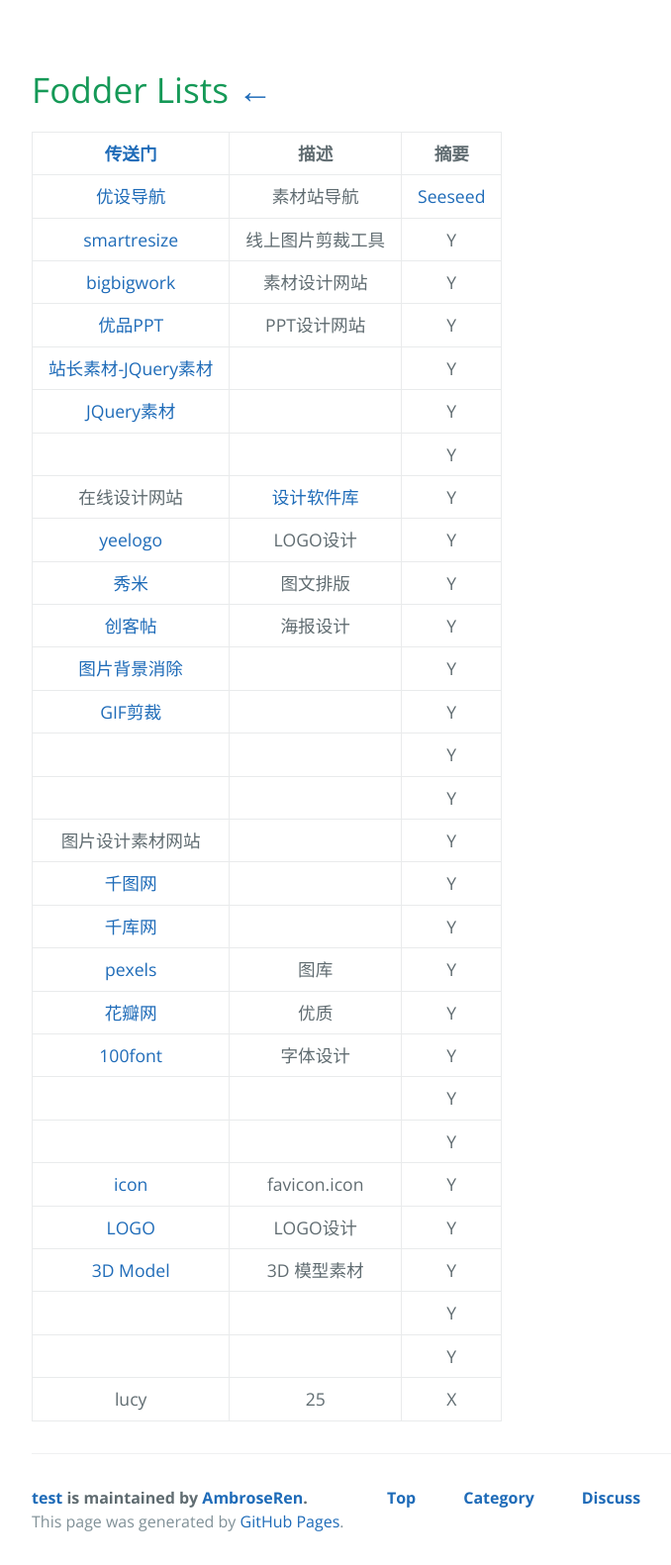
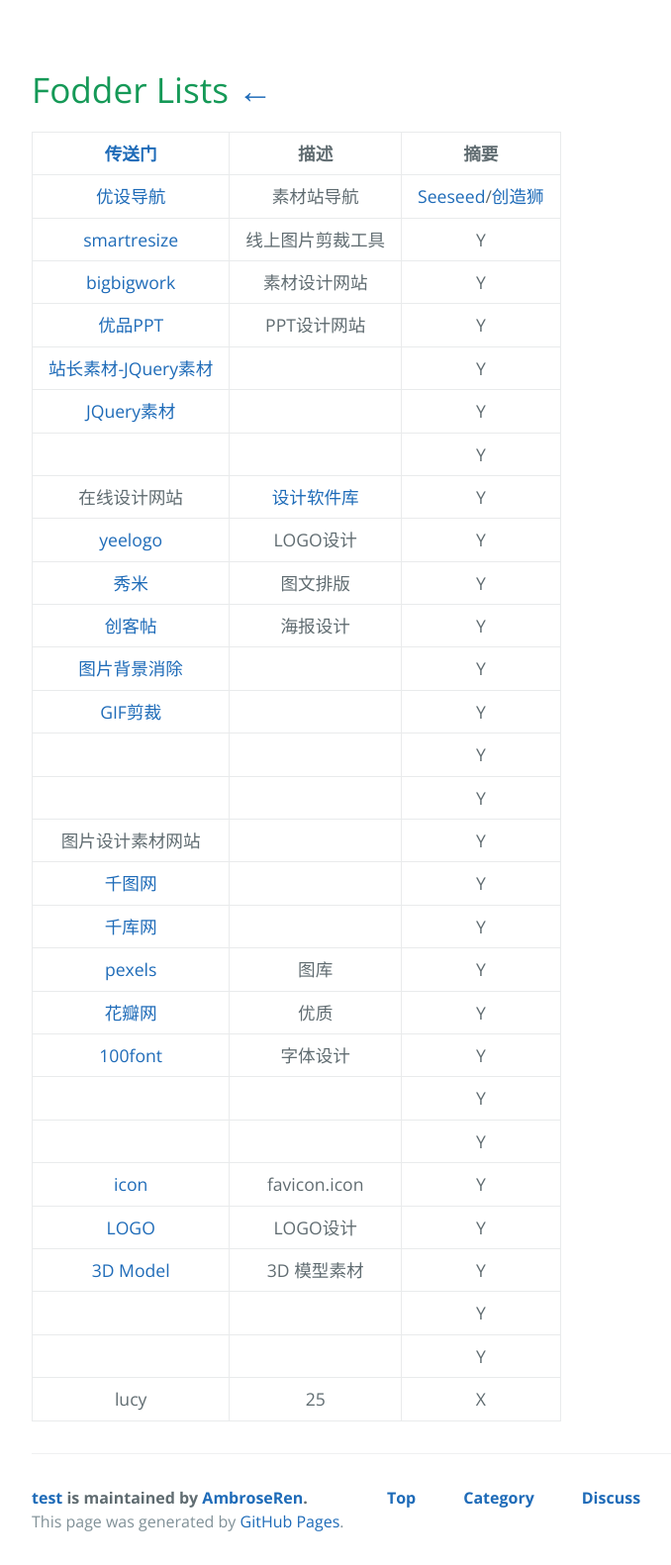
Before and after one commit to AmbroseRen/test, a Jekyll site: the page built from Data/Fodder/index.md, in a window 1280 px wide. Shown: the whole page at 99% size, without its empty margins (192-870 px from the left). Built offline with Jekyll 4.4.1, drawn with Linux system fonts in a browser that asks for light colours; nearby versions of some CDN libraries; our own code applies the rules of GitHub Pages for plain Markdown files; library files that are not in the unit come from our copies; the repository's description, which GitHub fills in, is left out.

Commit message:
Update index.md

```diff
--- a/Data/Fodder/index.md
+++ b/Data/Fodder/index.md
@@ -20,7 +20,7 @@
 
 | [传送门](../../navigation.md#fodder) | 描述 | 摘要 |
 |:---:|:---:|:---:|
-| [优设导航](https://hao.uisdc.com/) | 素材站导航 | [Seeseed](https://www.seeseed.com/) |
+| [优设导航](https://hao.uisdc.com/) | 素材站导航 | [Seeseed](https://www.seeseed.com/)/[创造狮](http://chuangzaoshi.com/index) |
 | [smartresize](https://www.smartresize.com/) | 线上图片剪裁工具 | Y |
 | [bigbigwork](https://www.bigbigwork.com/) | 素材设计网站 | Y |
 | [优品PPT](http://www.ypppt.com/) | PPT设计网站 | Y |
```
